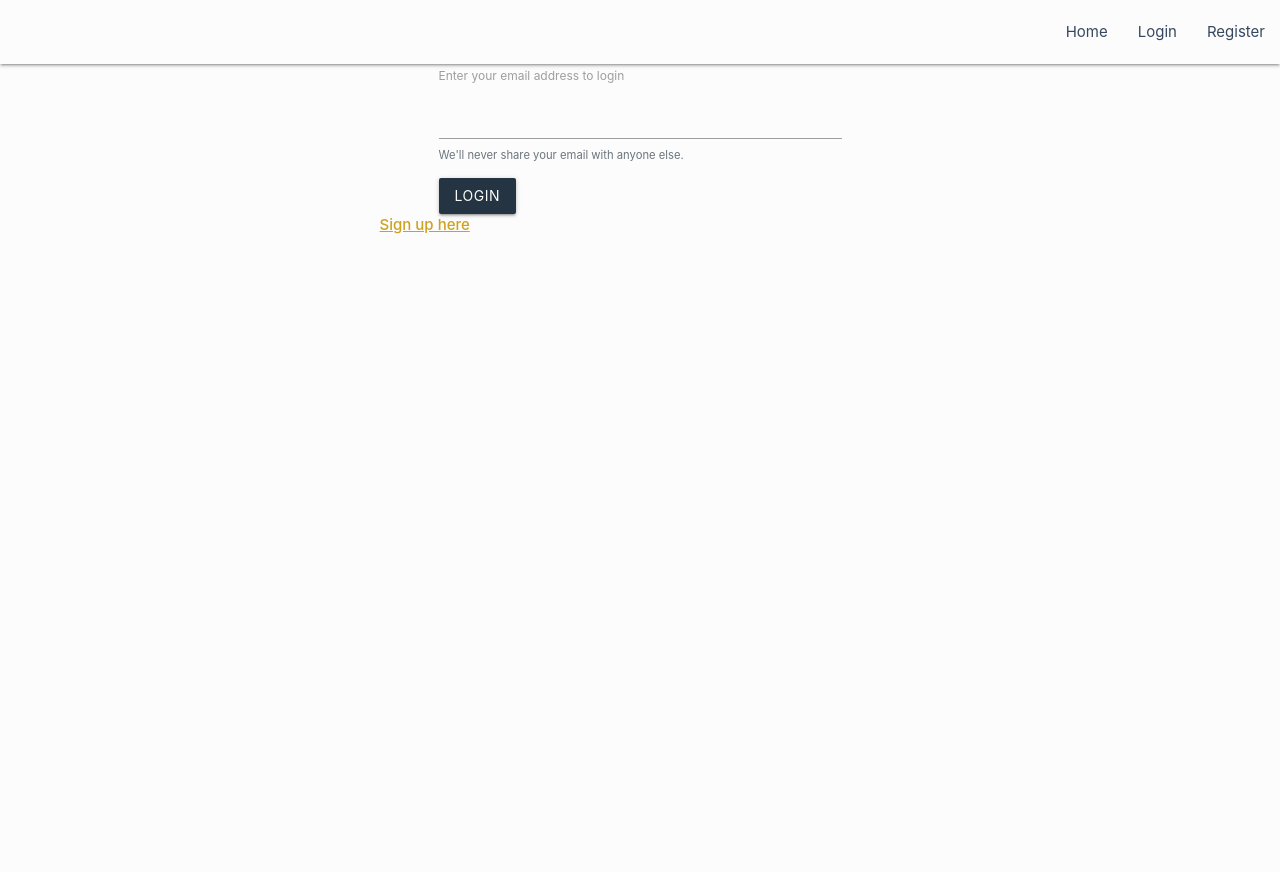
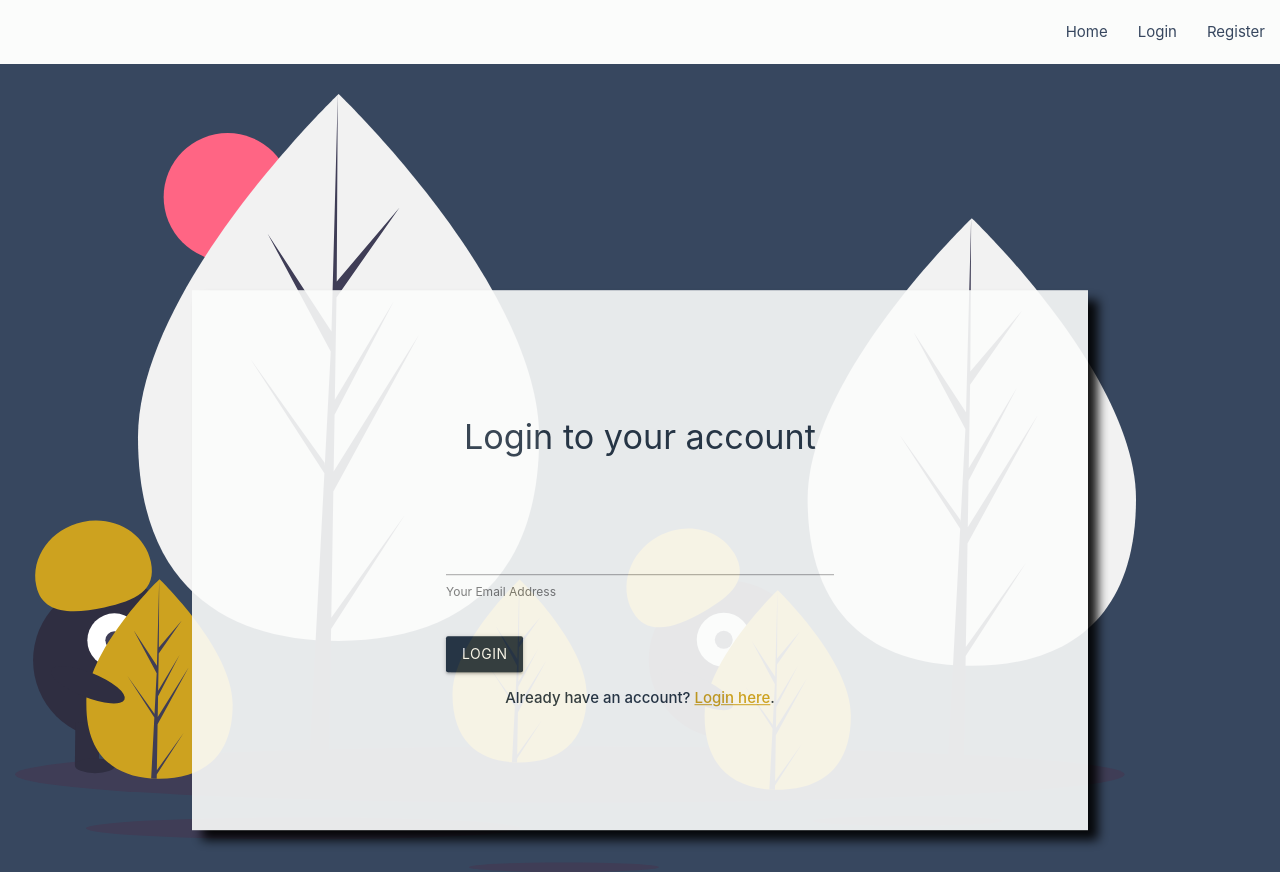
Before and after one commit to ClaireLally8/StudyPal, a Flask app: page /home in a window 1280 px wide. Before the commit the page ends 234 px from the top, so only its background shows below. Run offline with Flask 2, Linux system fonts and the light colour scheme; some libraries are stand-ins or nearby versions.

Commit message:
background image for login and opacity on the register and login pages

```diff
--- a/static/css/style.css
+++ b/static/css/style.css
@@ -104,7 +104,7 @@ body {
 .flashes {
     text-decoration:none;
     list-style:none;
-    color:#689E9B;
+    color: #253443;
     text-decoration:underline;
     font-weight:bold;
     font-size:1.4rem;
@@ -132,6 +132,8 @@ body {
   transform: translate(-50%, -50%);
   background-color:#FBFCFB;
   padding: 7rem 1rem 8rem 1rem;
+  box-shadow: 10px 10px 10px black;
+  opacity:0.9;
 }
 .regimg {
     padding-top:2rem;
@@ -139,9 +141,13 @@ body {
 
 /* MEDIA QUERY */
 
-@media screen and (max-width: 860px) {
+@media screen and (max-width: 750px) {
     .regimg {
         visibility: hidden;
         display:none;
     }
+    .overlay {
+        box-shadow:none;
+        opacity:1;
+    }
 }
--- a/templates/login.html
+++ b/templates/login.html
@@ -1,30 +1,28 @@
 {% extends "index.html" %}
 {% block body %}
+<div class="container-fluid background">
+  <img src="{{ url_for('static', filename='imgs/login.svg') }}" class="img-fluid regimg">
+</div>
+<div class="container overlay">
+<h4 class="reghead">Login to your account</h4>
+  <div class="details">
+    <form class="col s12" method="POST" action="{{ url_for('login') }}">
+    <div class="col-lg-6 offset-lg-3 col-sm-12">
+            <div class="row">
+              <div class="input-field col s12">
+                <input id="email" type="email" class="validate" name="email" required>
+                <span class="helper-text" data-error="wrong" data-success="right">Your Email Address</span>
+              </div>
+            </div>
+            <button class="button waves-effect btn" type="submit">Login</button>
+    </div></form>
 
-<div class="container logincontainer">
-  <div class="details">
-    <form method = "POST" action="{{ url_for('login') }}">
-    <div class="col-lg-6 offset-lg-3 col-sm-12">
-    {% with messages = get_flashed_messages() %}
-{% if messages %}
-<ul class=flashes>
-  {% for message in messages %}
-  <li>{{ message }}</li>
-  {% endfor %}
-</ul>
-{% endif %}
-{% endwith %}
-      <div class="form-group">
-        <label for="exampleInputEmail1">Enter your email address to login</label>
-        <input type="email" name="email" class="form-control emailinput" id="exampleInputEmail1" aria-describedby="emailHelp" required>
-        <small id="emailHelp" class="form-text text-muted bottom">We'll never share your email with anyone else.</small>
-      </div>
-      <button type="submit" class="btn btn-link loginbtn">Login</button>
-    </div>
-    </form>
   </div>
-  <div class="reghere"><strong>
-    Don't have an account? <a class="link" href="{{ url_for('register') }}">Sign up here</a>.
-  </strong></div>
+  <div class="redirect">
+  <strong>
+      Already have an account? <a class="link" href="{{ url_for('home') }}">Login here</a>.</strong>
+  </div>
 </div>
+</div>
+
 {% endblock %}
```
Also changed, not shown: static/imgs/login.svg (added), static/imgs/register.svg.
